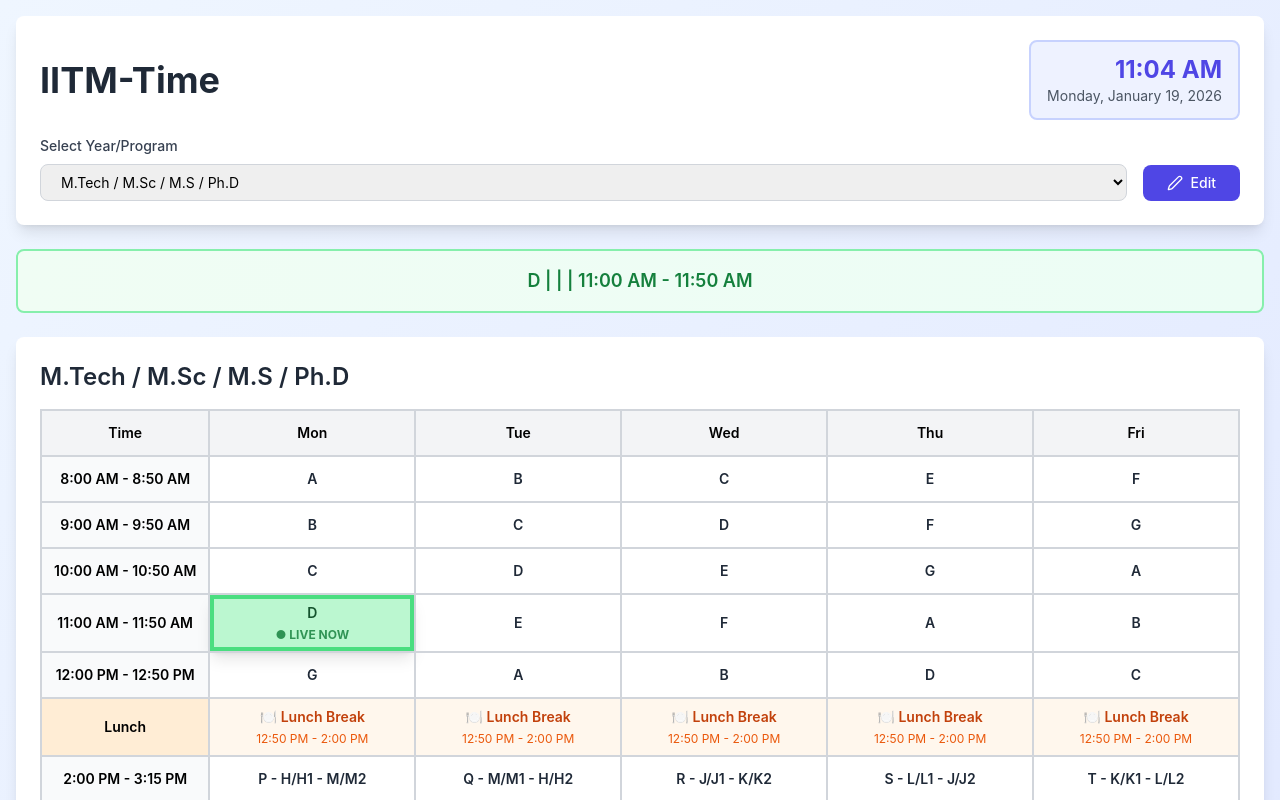
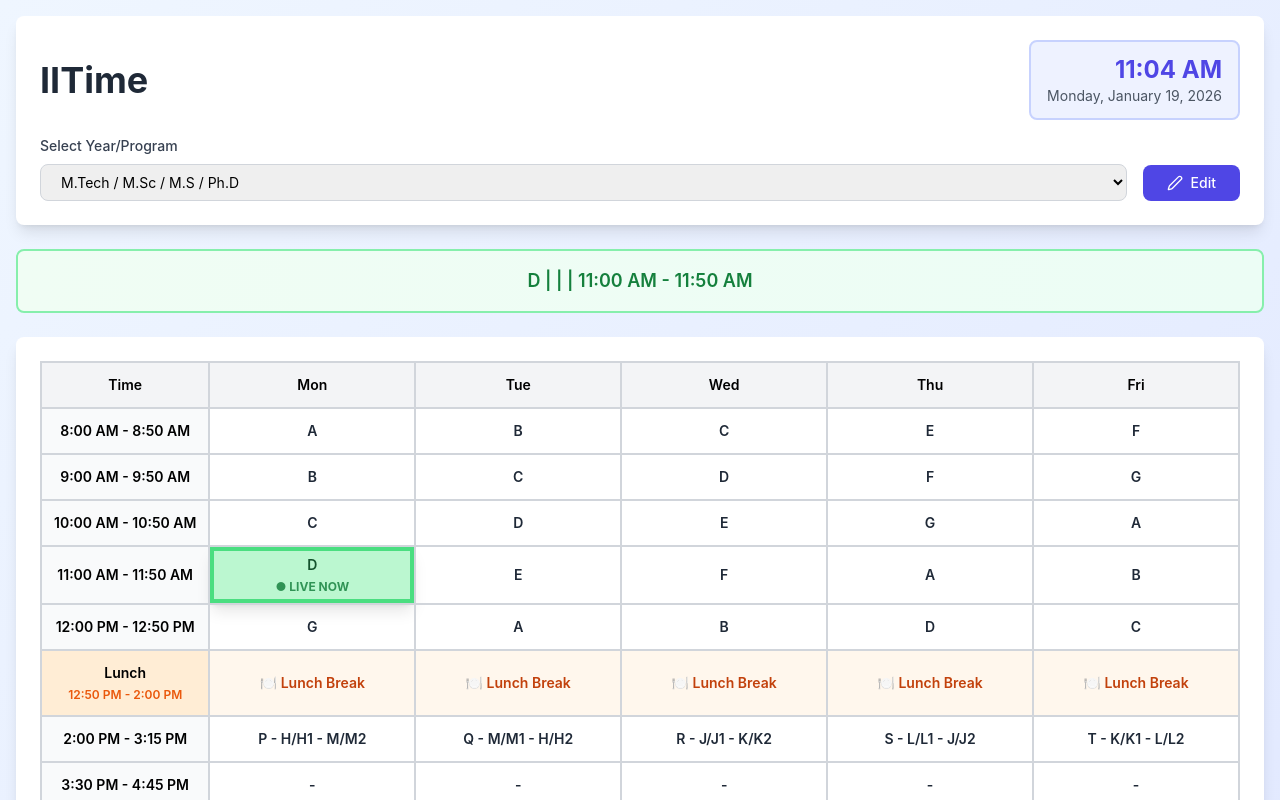
Before and after one commit to SanjeetKotarya/IITime, a React (Create React App) app: page / in a window 1280 px wide. Shown: the top 800 px of the page. Built offline with nearby package versions, Linux system fonts and the light colour scheme.

Commit message:
Remove lunch timestamp from cells and add it to time column

```diff
--- a/src/App.js
+++ b/src/App.js
@@ -349,7 +349,7 @@ const TimetableApp = () => {
         {/* Header */}
         <div className="bg-white rounded-lg shadow-lg p-6 mb-6">
           <div className="flex items-center justify-between mb-4">
-            <h1 className="text-xl sm:text-2xl md:text-3xl lg:text-4xl font-bold text-gray-800">IITM-Time</h1>
+            <h1 className="text-xl sm:text-2xl md:text-3xl lg:text-4xl font-bold text-gray-800">IITime</h1>
             <div className="flex items-center gap-2 bg-indigo-50 px-4 py-3 rounded-lg border-2 border-indigo-200">
               <div className="text-right">
                 <div className="text-lg sm:text-xl md:text-2xl font-bold text-indigo-600">{formatTime(currentTime)}</div>
@@ -417,10 +417,6 @@ const TimetableApp = () => {
 
         {/* Timetable */}
         <div className="bg-white rounded-lg shadow-lg p-6 overflow-x-auto">
-          <h2 className="text-lg sm:text-xl md:text-2xl font-semibold text-gray-800 mb-4">
-            {currentTimetable.name}
-          </h2>
-
           <table className="w-full border-collapse">
             <thead>
               <tr>
@@ -438,7 +434,14 @@ const TimetableApp = () => {
                   <td className={`border-2 border-gray-300 p-2 sm:p-3 text-xs sm:text-sm font-semibold text-center w-32 whitespace-nowrap ${
                     slot.id === 'lunch' ? 'bg-orange-100' : 'bg-gray-50'
                   }`}>
-                    {slot.id === 'lunch' ? 'Lunch' : `${formatSlotTime(slot.start)} - ${formatSlotTime(slot.end)}`}
+                    {slot.id === 'lunch' ? (
+                      <div className="flex flex-col items-center">
+                        <div>Lunch</div>
+                        <div className="text-xs text-orange-600 mt-1">{formatSlotTime(slot.start)} - {formatSlotTime(slot.end)}</div>
+                      </div>
+                    ) : (
+                      `${formatSlotTime(slot.start)} - ${formatSlotTime(slot.end)}`
+                    )}
                   </td>
                   {currentTimetable.days.map((day) => {
                     const cell = currentTimetable.schedule[day][slotIdx];
@@ -460,9 +463,6 @@ const TimetableApp = () => {
                           <div className="text-center">
                             <div className="font-semibold text-xs sm:text-sm text-orange-700">
                               🍽️ Lunch Break
-                            </div>
-                            <div className="text-xs text-orange-600 mt-1">
-                              {formatSlotTime(slot.start)} - {formatSlotTime(slot.end)}
                             </div>
                           </div>
                         ) : isEditing ? (
```
Also changed, not shown: 7 other files (tests, documents, lock files or other folders).
